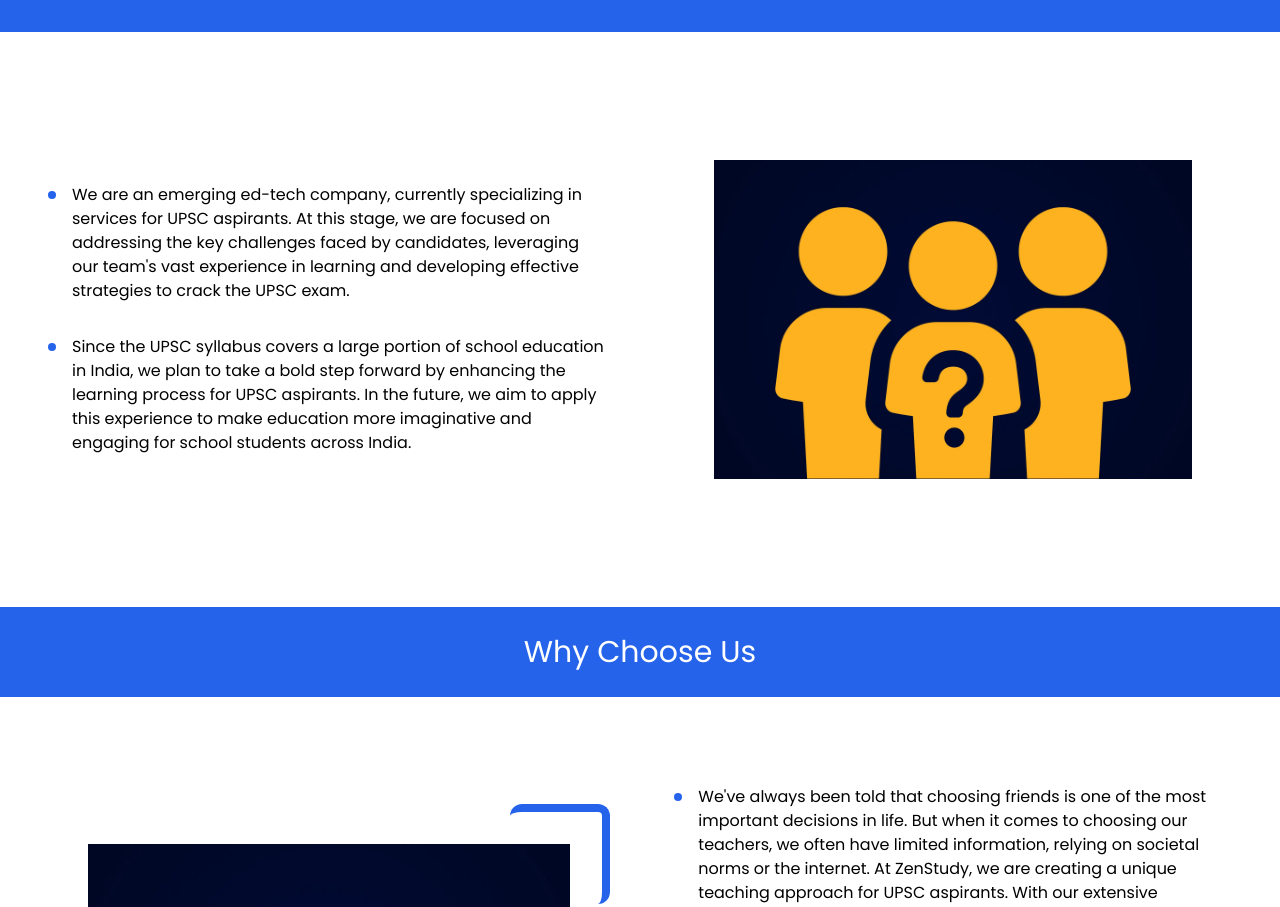
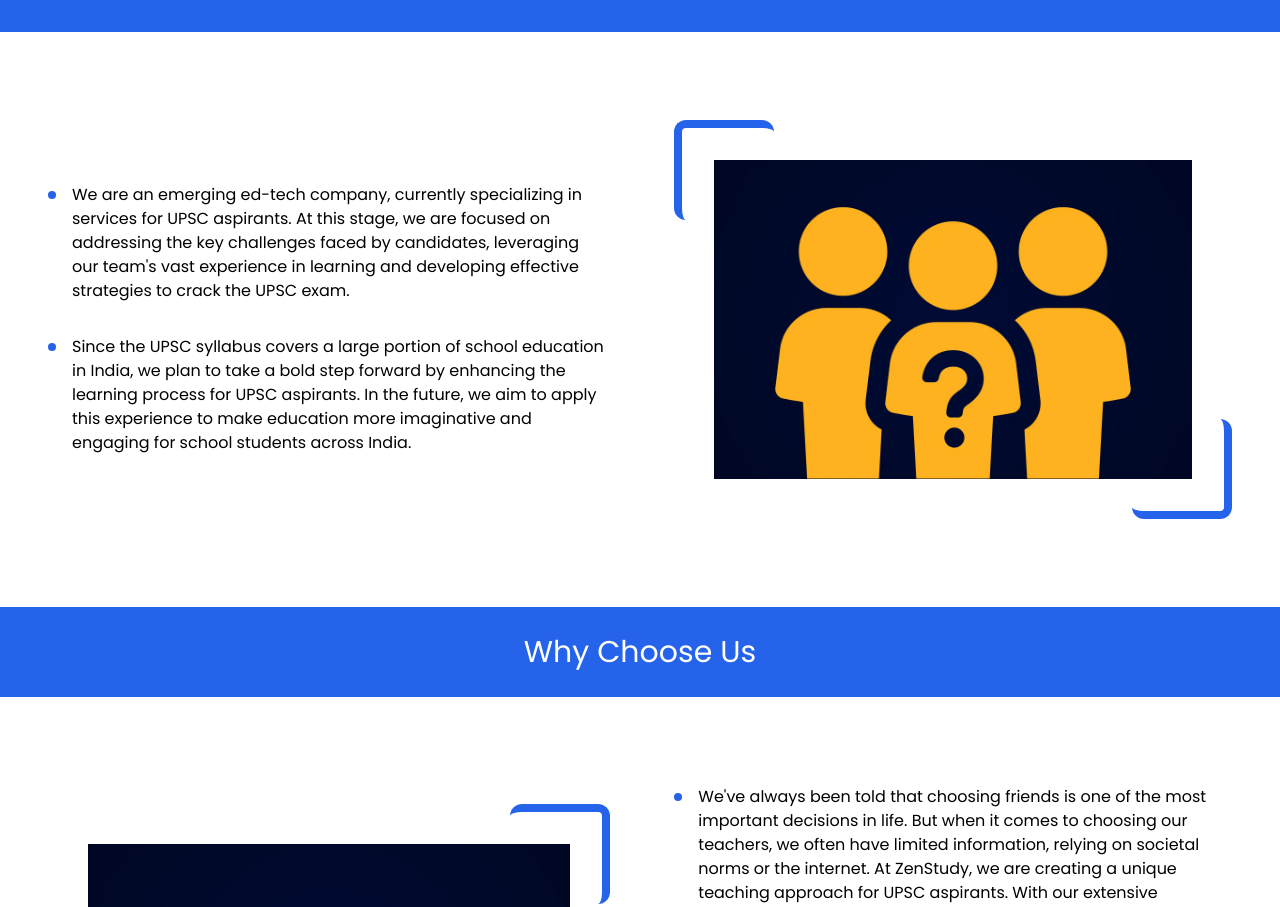
Before and after one commit to shubham-singh10/zenstudy, a React (Create React App) app: page /about in a window 1280 px wide. Shown: the part 2093-3000 px from the top of the page. Built offline with nearby package versions, Linux system fonts and the light colour scheme; no server answers.

Commit message:
about us

```diff
--- a/src/components/About.jsx
+++ b/src/components/About.jsx
@@ -347,6 +347,8 @@ const About = () => {
             alt="Who We Are"
             className="w-full h-auto object-cover"
           />
+          <div className="absolute rounded-xl top-0 left-0 w-[50px] h-[50px] lg:w-[100px] lg:h-[100px] lg:border-t-8 lg:border-l-8 border-t-4 border-l-4  border-blue-600"></div>
+          <div className="absolute rounded-xl bottom-0 right-0 w-[50px] h-[50px] lg:w-[100px] lg:h-[100px] lg:border-b-8 lg:border-r-8 border-b-4 border-r-4 border-blue-600"></div>
         </animated.div>
       </div>
 
```
